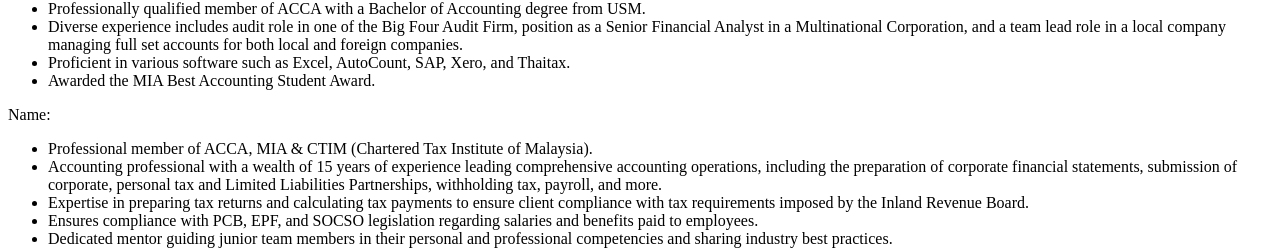
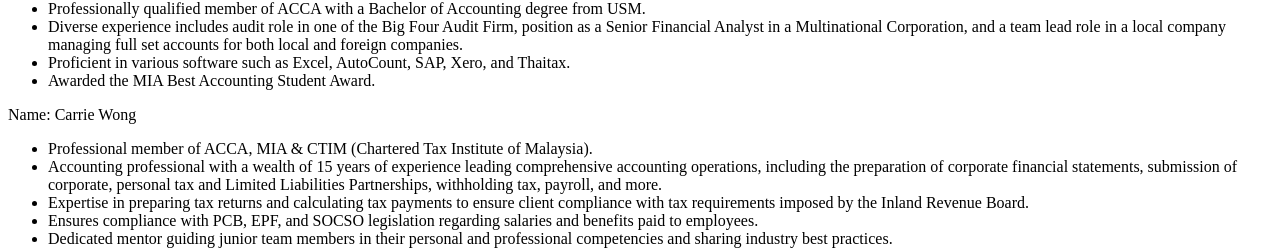
Before and after one commit to 123ang/finance_vanguard, a Vue app: page /our-team in a window 1280 px wide. Shown: the part 846-1096 px from the top of the page. Built offline with nearby package versions, Linux system fonts and the light colour scheme; what @vueuse/head would draw is missing.

Commit message:
Update Team.vue

```diff
--- a/src/views/team/Team.vue
+++ b/src/views/team/Team.vue
@@ -15,7 +15,7 @@
     </div>
     <div>
       <div>
-        Name:
+        Name: Carrie Wong
       </div>
       <div>
         <ul>
```
